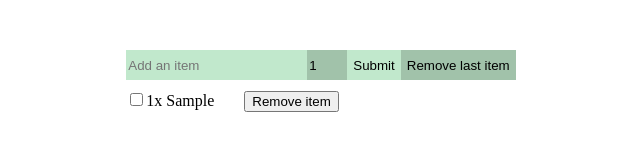
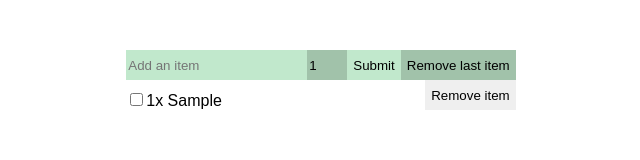
Before and after one commit to veemacl/shopping-list, a plain HTML site: page index.html in a window 1280 px wide. Both pictures are taken after typing "Sample" into the empty fields and a click on the input "Submit". Shown: the whole page, without its empty margins (319-959 px from the left). Drawn offline with Linux system fonts and the light colour scheme.

Commit message:
more CSS changes

```diff
--- a/script.js
+++ b/script.js
@@ -8,32 +8,35 @@ function addItem(){
     { // For each character in the user's input
         text += input[i].value; // Store that character in the text array
     }
+    if (!text) // If there is no text
+    {
+        return false; // Return out the function
+    }
     let quantity = '';
     let qinput = document.querySelectorAll("input[type=number]"); // qinput = quantity input
     for (let i = 0; i < qinput.length; i++)
     { // For each character in the quantity input
         quantity += qinput[i].value; // Store that character in the quantity array
     }
-    if (!text) // If there is no text
-    {
-        return false; // Return out the function
-    }
     let ul = document.getElementById("list");
+    let div = document.createElement("div"); // Creates div element
     let li = document.createElement("li"); // Creates list element
     let checkbox = document.createElement("input"); // Creates checkbox
-    let remove = document.createElement("input");
+    let remove = document.createElement("input"); // Creates input button for removal of items
     let name = document.createElement("label"); // Creates label for checkbox using item's name
     //
     // This stores html attributes for the checkbox
     checkbox.type = "checkbox";
     checkbox.name = "checkbox";
-    checkbox.id = counter+"a"; // Sets ID to counter + "a" to distinguish it from parent ID
+    // This stores html attributes for the div
+    div.id = counter+"a"; // Sets ID to counter + "a" to distinguish it from parent ID
+    div.className = "container";
     // This stores html attributes and on-click function for the delete button
     remove.type = "button";
     remove.value = "Remove item";
     remove.className = "remove";
     remove.addEventListener("click", function(){
-        li.remove();
+        div.remove();
     })
     // This stores html attribute for the name label
     name.htmlFor = counter+"a";
@@ -41,16 +44,17 @@ function addItem(){
     name.appendChild(document.createTextNode(quantity+"x "+text)); // Appends text plus quantity to label
     li.appendChild(checkbox); // Appends checkbox to list item
     li.appendChild(name); // Appends label to list item
-    li.appendChild(remove); // Appends remove button to list item
     li.setAttribute("id",counter); // Appends item counter to list item
-    ul.appendChild(li); // Appends list item to unordered list
+    div.appendChild(li); // Appends list item to div for CSS
+    div.appendChild(remove); // Appends remove button to list item
+    ul.appendChild(div); // Appends div to unordered list
     document.getElementById("input").value = (""); // Updates text box
     document.getElementById("quantity").value = ("1"); // Updates quantity box
 }
 
 function removeItem(){
     let ul = document.getElementById("list");
-    let li = document.getElementById(counter); // Gets (counter)th list element
-    let bin = ul.removeChild(li); // Removes last item
+    let div = document.getElementById(counter+"a"); // Gets (counter)th list element
+    let bin = ul.removeChild(div); // Removes last item
     counter -= 1; // Decrements counter by 1
 }
--- a/style.css
+++ b/style.css
@@ -1,3 +1,7 @@
+* {
+    font-family: sans-serif;
+}
+
 li {
     list-style: none;
     margin-top: 10px;
@@ -12,7 +16,14 @@ div {
 }
 
 .remove {
-    margin-left: 30px;
+    border-radius: 0;
+    border: 0;
+
+}
+
+.container {
+    display: flex;
+    justify-content: space-between;
 }
 
 .button {
@@ -30,6 +41,8 @@ div {
 
 #form {
     font-size: 0px;
+    display: flex;
+    justify-content: space-between;
 }
 
 #page {
@@ -64,7 +77,7 @@ div {
 }
 
 #removelast:hover {
-    background-color: #aed2b8;
+    background-color: #b2d9bd;
 }
 
 #removelast:active {
```
Also changed, not shown: index.html (+0 -8 lines).
